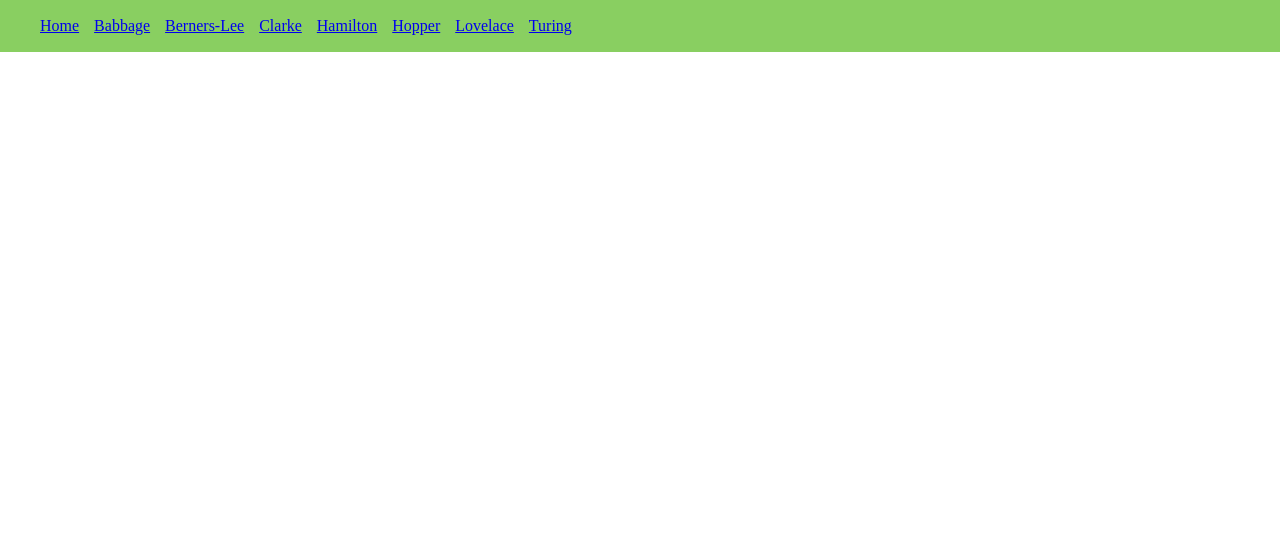
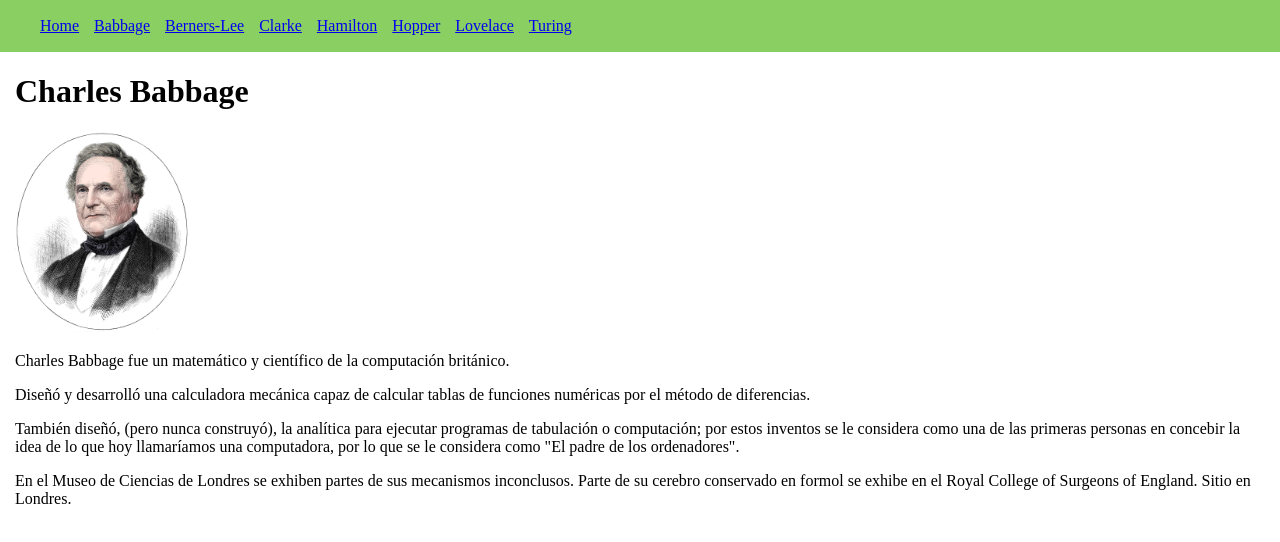
Before and after one commit to Hexanima/tpHeroes, a website: page views/babbage.html in a window 1280 px wide. Drawn offline with Linux system fonts and the light colour scheme.

Commit message:
Hechas paginas de algunos heroes

```diff
--- a/public/css/styles.css
+++ b/public/css/styles.css
@@ -1,5 +1,20 @@
 body {
   margin: 0;
+}
+
+.heroe {
+  padding-left: 15px;
+}
+
+.heroe img{
+  height: 200px;
+  width: auto;
+}
+
+p {
+  padding-left: 15px;
+  padding-right: 15px;
+  display: block;
 }
 
 nav {
--- a/views/babbage.html
+++ b/views/babbage.html
@@ -20,5 +20,29 @@
         <li><a href="/turing">Turing</a></li>
       </ul>
     </nav>
+    <div class="heroe">
+      <h1>Charles Babbage</h1>
+      <img src="/img/babbage.jpeg" alt="Babbage" />
+    </div>
+    <p>
+      Charles Babbage fue un matemático y científico de la computación
+      británico.
+    </p>
+    <p>
+      Diseñó y desarrolló una calculadora mecánica capaz de calcular tablas de
+      funciones numéricas por el método de diferencias.
+    </p>
+    <p>
+      También diseñó, (pero nunca construyó), la analítica para ejecutar
+      programas de tabulación o computación; por estos inventos se le considera
+      como una de las primeras personas en concebir la idea de lo que hoy
+      llamaríamos una computadora, por lo que se le considera como "El padre de
+      los ordenadores".
+    </p>
+    <p>
+      En el Museo de Ciencias de Londres se exhiben partes de sus mecanismos
+      inconclusos. Parte de su cerebro conservado en formol se exhibe en el
+      Royal College of Surgeons of England. Sitio en Londres.
+    </p>
   </body>
 </html>
```
Also changed, not shown: views/berners-lee.html (+11 -1 lines), views/clarke.html (+23 -0 lines), views/lovelace.html (+13 -0 lines), views/turing.html (+10 -1 lines), public/img/babbage.jpeg (added), public/img/berners-lee.jpeg (added), public/img/clarke.jpeg (added), public/img/lovelace.jpeg (added), public/img/turing.jpeg (added).
